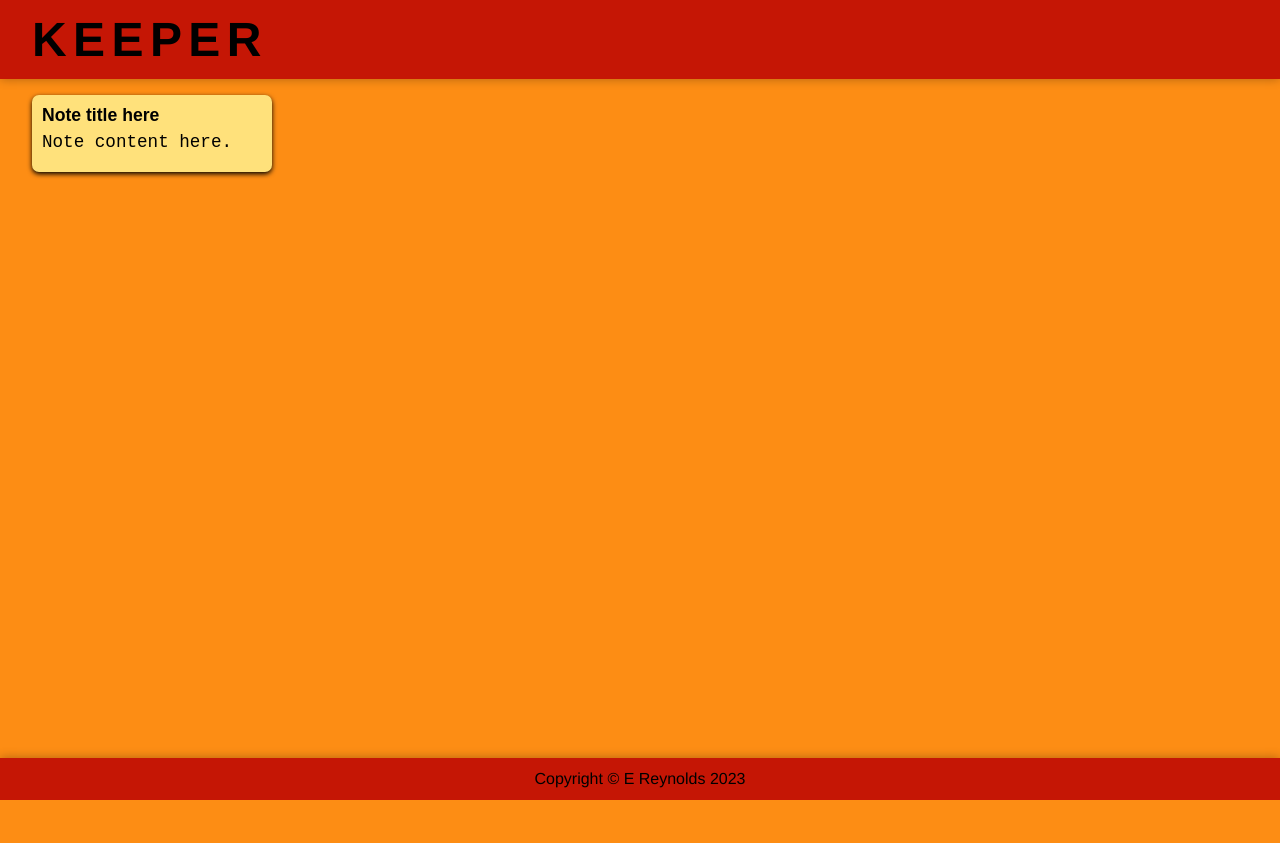
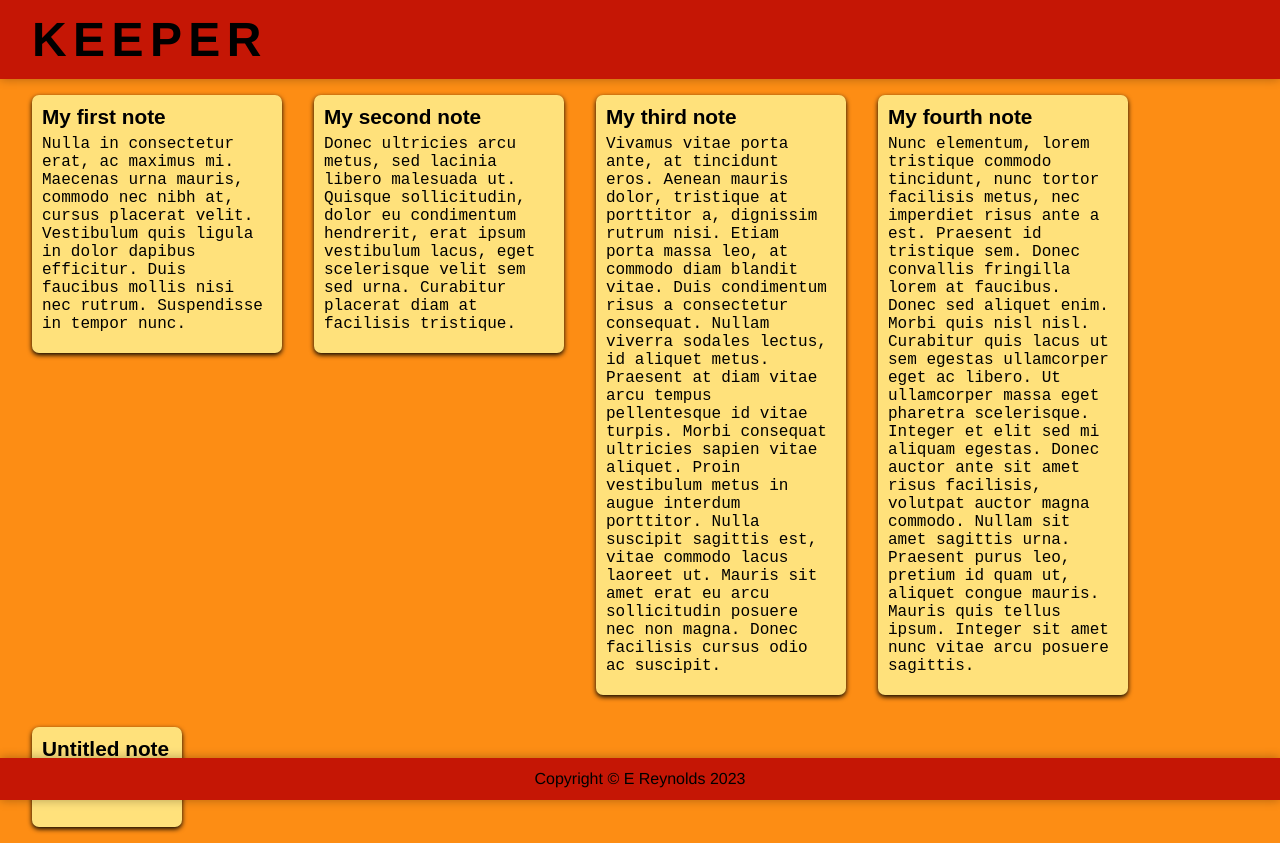
Before and after one commit to ewen-r/notie, a React (Create React App) app: page / in a window 1280 px wide. Before the commit the page ends 800 px from the top, so only its background shows below. Built offline with nearby package versions, Linux system fonts and the light colour scheme.

Commit message:
Added some dummy note data.

```diff
--- a/public/styles.css
+++ b/public/styles.css
@@ -55,18 +55,20 @@ footer p {
   border-radius: 7px;
   box-shadow: 0 2px 5px #000;
   padding: 10px;
-  width: 240px;
+  min-width: 150px;
+  max-width: 250px;
+  min-height: 100px;
   margin: 16px;
   float: left;
 }
 
 .note h1 {
-  font-size: 1.1em;
+  font-size: 1.3rem;
   margin-bottom: 6px;
 }
 
 .note p {
-  font-size: 1.1em;
+  font-size: 1rem;
   font-family: 'Courier New', Courier, monospace;
   margin-bottom: 10px;
   white-space: pre-wrap;
--- a/src/components/App.jsx
+++ b/src/components/App.jsx
@@ -2,13 +2,28 @@ import React from "react";
 import Header from "./Header";
 import Footer from "./Footer";
 import Note from "./Note";
+import { dummyNotes } from "./devComponents/dummyNotes";
+
+
+/** Creates a Note element from input note object.
+  * @param {any} note Input note object.
+ */
+function createNote(note) {
+  return (
+    <Note
+      title={note.title}
+      content={note.content}
+    />
+  );
+}
+
 
 /** Main App. */
 function App() {
   return (
     <div>
       <Header />
-      <Note />
+      { dummyNotes.map(n => createNote(n)) }
       <Footer />
     </div>
   );
--- a/src/components/Note.jsx
+++ b/src/components/Note.jsx
@@ -1,14 +1,14 @@
 import React from "react";
 
-/** Component to display Note. */
-function Note() {
-  const title = 'Note title here';
-  const content = 'Note content here.';
+/** Component to display Note.
+  * @param {any} props Input properties.
+*/
+function Note(props) {
 
   return (
     <div className="note">
-      <h1>{title}</h1>
-      <p>{content}</p>
+      <h1>{props.title || 'Untitled note'}</h1>
+      <p>{props.content || ''}</p>
     </div>
   );
 }
--- /dev/null
+++ b/src/components/devComponents/dummyNotes.js
@@ -0,0 +1,30 @@
+
+/** Dummy note data. */
+export const dummyNotes = [
+  {
+    key: 1,
+    title: "My first note",
+    content: 'Nulla in consectetur erat, ac maximus mi. Maecenas urna mauris, commodo nec nibh at, cursus placerat velit. Vestibulum quis ligula in dolor dapibus efficitur. Duis faucibus mollis nisi nec rutrum. Suspendisse in tempor nunc.'
+  },
+  {
+    key: 2,
+    title: "My second note",
+    content:
+      'Donec ultricies arcu metus, sed lacinia libero malesuada ut. Quisque sollicitudin, dolor eu condimentum hendrerit, erat ipsum vestibulum lacus, eget scelerisque velit sem sed urna. Curabitur placerat diam at facilisis tristique.'
+  },
+  {
+    key: 3,
+    title: "My third note",
+    content:
+      'Vivamus vitae porta ante, at tincidunt eros. Aenean mauris dolor, tristique at porttitor a, dignissim rutrum nisi. Etiam porta massa leo, at commodo diam blandit vitae. Duis condimentum risus a consectetur consequat. Nullam viverra sodales lectus, id aliquet metus. Praesent at diam vitae arcu tempus pellentesque id vitae turpis. Morbi consequat ultricies sapien vitae aliquet. Proin vestibulum metus in augue interdum porttitor. Nulla suscipit sagittis est, vitae commodo lacus laoreet ut. Mauris sit amet erat eu arcu sollicitudin posuere nec non magna. Donec facilisis cursus odio ac suscipit.'
+  },
+  {
+    key: 4,
+    title: "My fourth note",
+    content:
+      'Nunc elementum, lorem tristique commodo tincidunt, nunc tortor facilisis metus, nec imperdiet risus ante a est. Praesent id tristique sem. Donec convallis fringilla lorem at faucibus. Donec sed aliquet enim. Morbi quis nisl nisl. Curabitur quis lacus ut sem egestas ullamcorper eget ac libero. Ut ullamcorper massa eget pharetra scelerisque. Integer et elit sed mi aliquam egestas. Donec auctor ante sit amet risus facilisis, volutpat auctor magna commodo. Nullam sit amet sagittis urna. Praesent purus leo, pretium id quam ut, aliquet congue mauris. Mauris quis tellus ipsum. Integer sit amet nunc vitae arcu posuere sagittis.'
+  },
+  {
+    key: 5
+  }
+];
```
